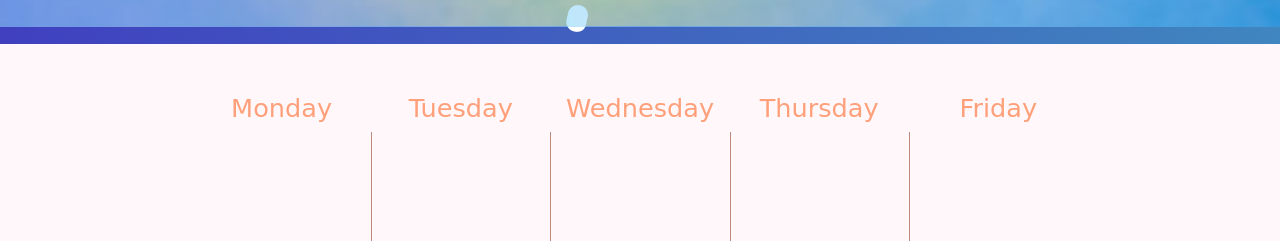
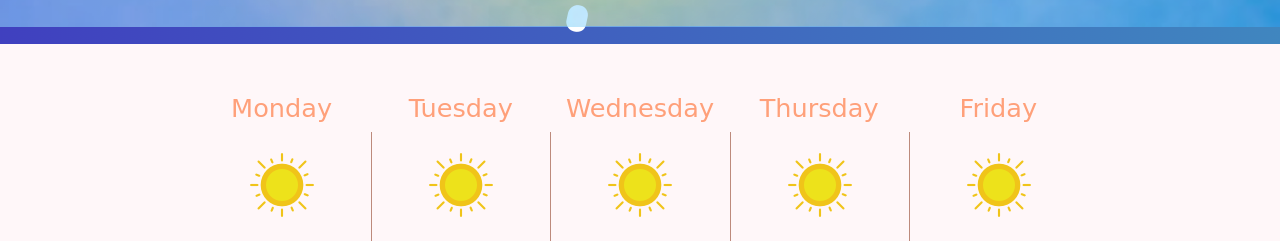
Before and after one commit to OwlFlash/2nd-repository, a website: page index.html in a window 1280 px wide. Shown: the part 479-720 px from the top of the page. Drawn offline with Linux system fonts and the light colour scheme.

Commit message:
Dodano ikonki pogody dla kolejnych dni oraz funkcje ktora na podstawie id pogody pokaze ikonki

```diff
--- a/index.html
+++ b/index.html
@@ -16,7 +16,7 @@
     crossorigin="anonymous">
     <title>Weather.io</title>
 </head>
-<body onload="getLocation();">
+<body onload="getLocation(); showIcons();">
     <content>
         <div class="header">
             <div class="header-logo">
@@ -80,7 +80,7 @@
                     </div>
                     <div class="daybox">
                         <div class="day-icon-container">
-                            <div class="day-icon"></div>
+                            <div id ="day-1" class="day-icon"></div>
                         </div>
 
                         <div class="day-temperature">
@@ -117,7 +117,7 @@
                     </div>
                     <div class="daybox">
                         <div class="day-icon-container">
-                            <div class="day-icon"></div>
+                            <div id ="day-2" class="day-icon"></div>
                         </div>
 
                         <div class="day-temperature">
@@ -149,7 +149,7 @@
                     </div>
                     <div class="daybox">
                         <div class="day-icon-container">
-                            <div class="day-icon"></div>
+                            <div id ="day-3" class="day-icon"></div>
                         </div>
 
                         <div class="day-temperature">
@@ -181,7 +181,7 @@
                     </div>
                     <div class="daybox">
                         <div class="day-icon-container">
-                            <div class="day-icon"></div>
+                            <div id ="day-4" class="day-icon"></div>
                         </div>
 
                         <div class="day-temperature">
@@ -215,7 +215,7 @@
                     </div>
                     <div class="daybox">
                         <div class="day-icon-container">
-                            <div class="day-icon"></div>
+                            <div id ="day-5" class="day-icon"></div>
                         </div>
 
                         <div class="day-temperature">
--- a/index.js
+++ b/index.js
@@ -43,3 +43,57 @@ function showPosition(position) {
     userCoordinates.latitude = position.coords.latitude;
     userCoordinates.longitude = position.coords.longitude
 }
+// Obiekt trzymajacy source icon
+const weatherIcon = {
+    sun: "public/weather-icons/sunny.png",
+    rain: "public/weather-icons/rain.png",
+    snow: "public/weather-icons/snow.png",
+    storm: "public/weather-icons/thunder.png",
+    clouds_sun: "public/weather-icons/clouds-and-sun.png",
+    clouds: "public/weather-icons/clouds.png"
+}
+// Odnosniki do dni
+const icon_days = {
+  one: document.getElementById("day-1"),
+  two: document.getElementById("day-2"),
+  three: document.getElementById("day-3"),
+  four: document.getElementById("day-4"),
+  five: document.getElementById("day-5")
+};
+
+// Funkcja zwracajaca source pogody na podstawie odpowiedzi API
+function chooseWeather(weatherID) {
+    switch(true) {
+        case (weatherID <= 232):
+        return weatherIcon.storm;
+        break;
+        case (weatherID <= 531 && weatherID > 232):
+        return weatherIcon.rain;
+        break;
+        case (weatherID <= 622 && weatherID > 531):
+        return weatherIcon.snow;
+        break;
+        case (weatherID == 800 ):
+        return weatherIcon.sun
+        break;
+        case (weatherID <= 804 && weatherID > 801):
+        return weatherIcon.clouds;
+        break;
+        case (weatherID == 801):
+        return weatherIcon.clouds_sun;
+        break;
+
+    }
+}
+
+// Funkcja zmieniajaca icony
+function showIcons() {
+    // Tu trzba zmienic argument chooseWeather na te zgodne z odpowiedzia API
+    // Funkcje wrzucilem w body onload
+    icon_days.one.innerHTML=`<img src="${chooseWeather(800)}" />`
+    icon_days.two.innerHTML = `<img src="${chooseWeather(800)}" />`;
+    icon_days.three.innerHTML = `<img src="${chooseWeather(800)}" />`;
+    icon_days.four.innerHTML = `<img src="${chooseWeather(800)}" />`;
+    icon_days.five.innerHTML = `<img src="${chooseWeather(800)}" />`;
+
+}
--- a/style.css
+++ b/style.css
@@ -310,6 +310,11 @@ li{
 .days :nth-child(1) :nth-child(2){
     border:none;
 }
+.day-icon-container {
+   display: flex;
+   justify-content: center;
+   align-items: center;
+}
 
 .navbar {
     background-color: #333;
```
Also changed, not shown: public/weather-icons/clouds-and-sun.png (added), public/weather-icons/clouds.png (added), public/weather-icons/rain.png (added), public/weather-icons/snow.png (added), public/weather-icons/sunny.png (added), public/weather-icons/thunder.png (added).
